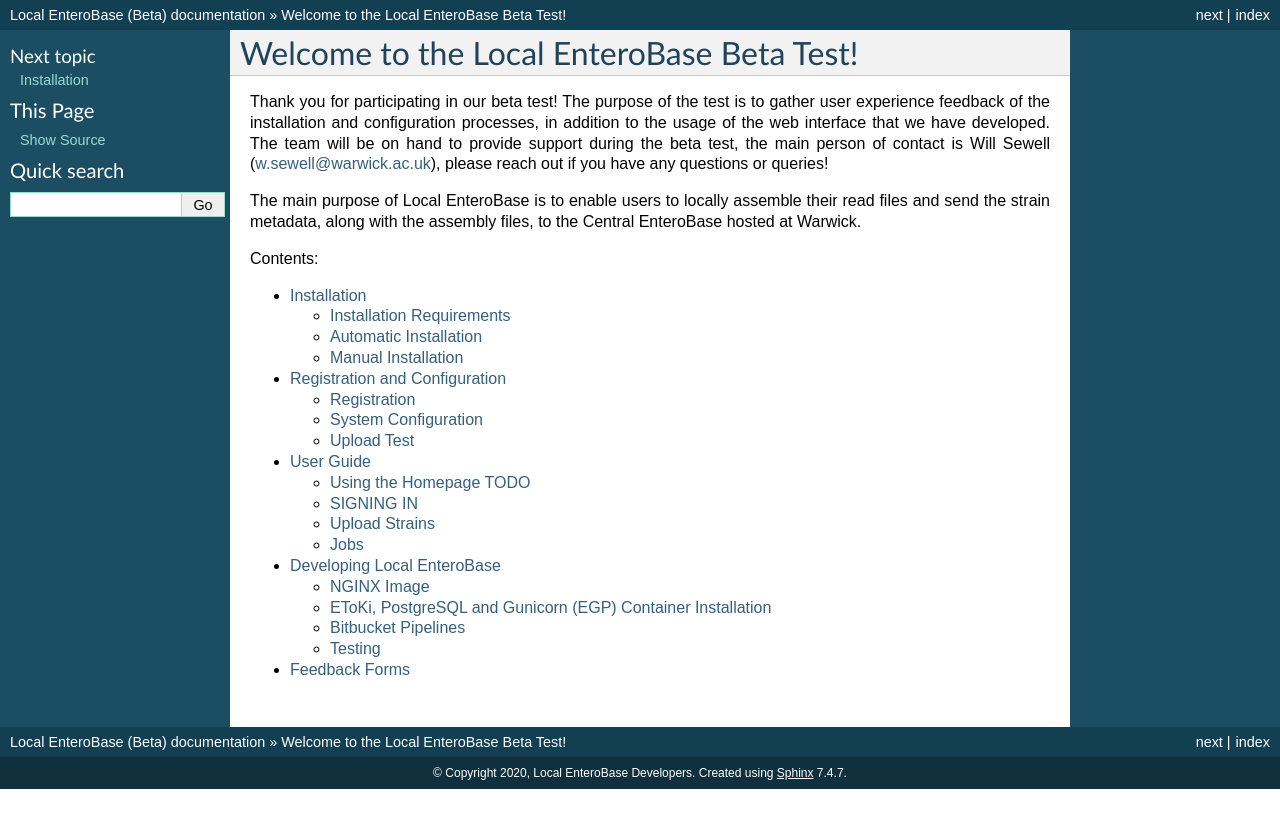
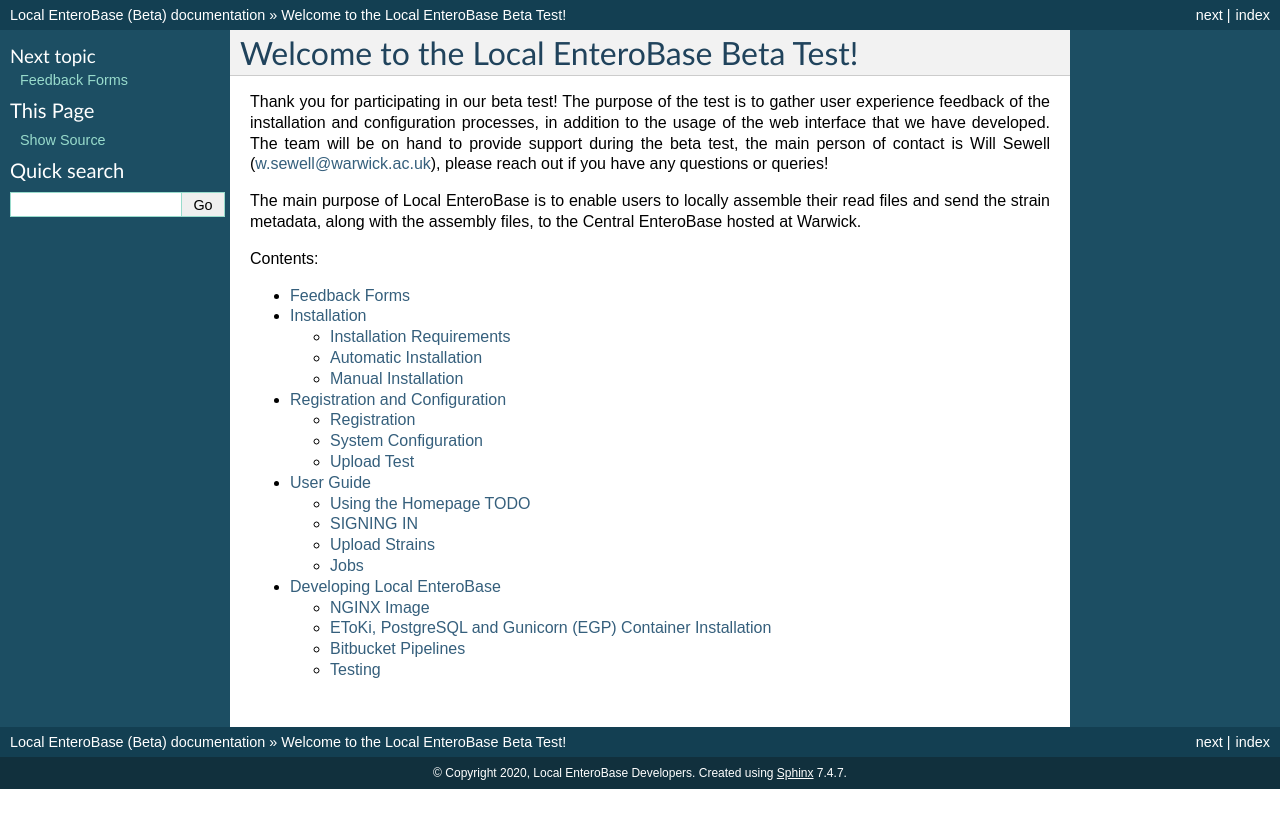
Before and after one commit to khaledk2/leb-beta, a Sphinx documentation site: the page built from docs/index.rst, in a window 1280 px wide. Shown: the top 828 px of the page. Built offline with Sphinx 7.4.7, drawn with Linux system fonts in a browser that asks for light colours.

Commit message:
Requirements

```diff
--- a/docs/index.rst
+++ b/docs/index.rst
@@ -16,9 +16,8 @@
    :maxdepth: 2
    :caption: Contents:
 
-
+   forms/forms
    installation/install
    configure/configure
    user_guide/user_guide
    developer/developer
-   forms/forms
```
